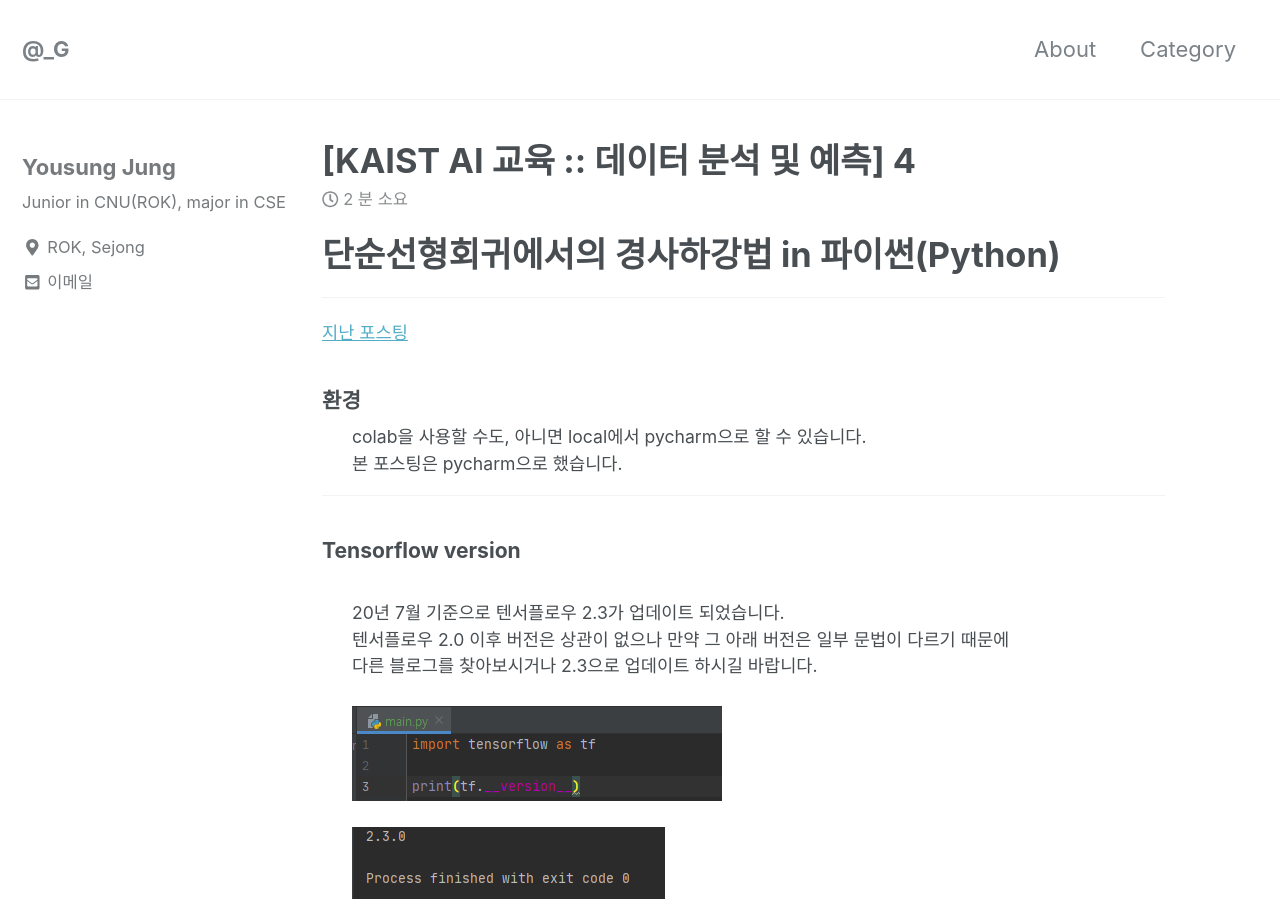
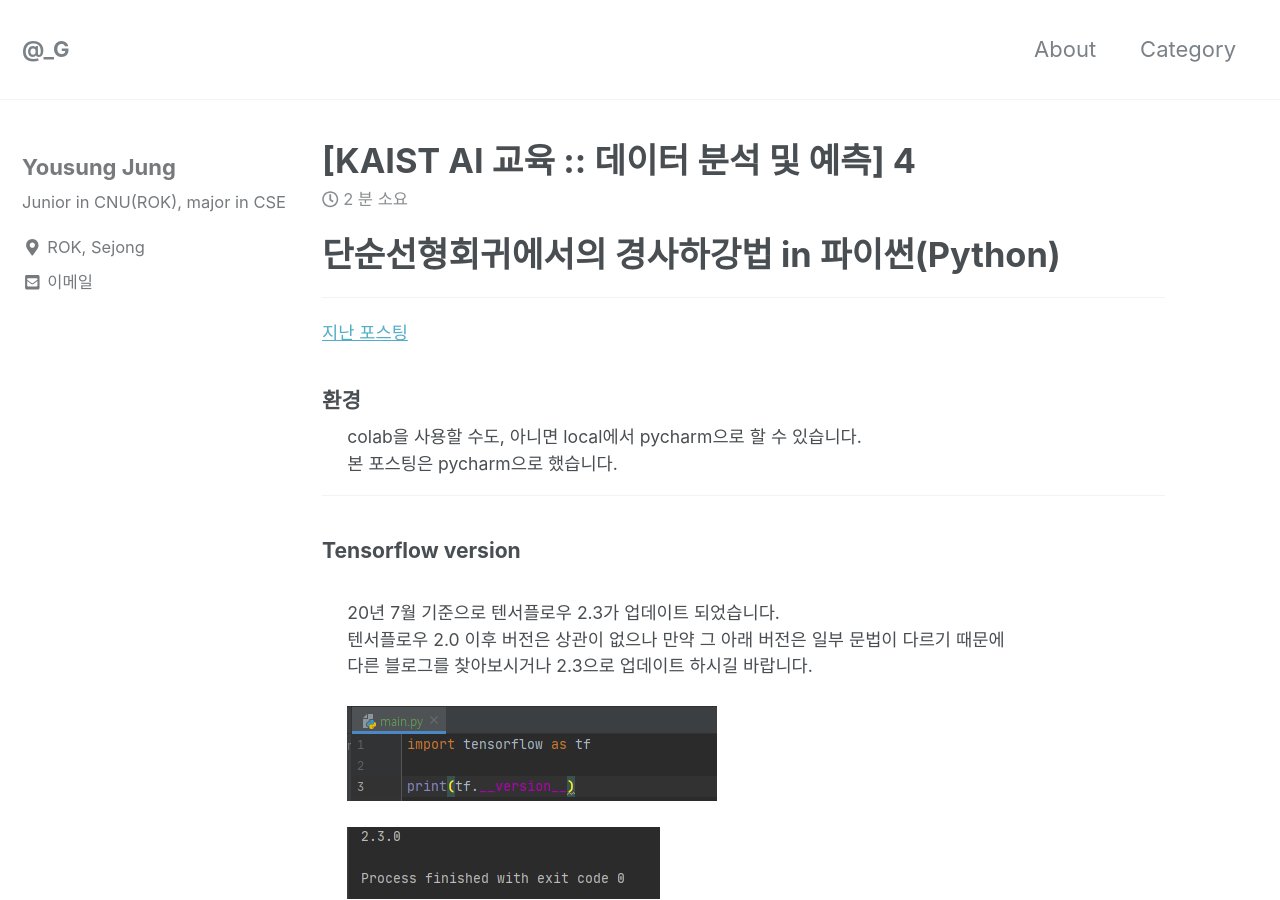
Before and after one commit to can019/can019.github.io, a Jekyll site: the page built from _posts/2020-08-26-MachineLearning-AI-4.md, in a window 1280 px wide and 900 px high. Built offline with Jekyll 4.4.1, drawn with Linux system fonts in a browser that asks for light colours; nearby versions of some CDN libraries.

Commit message:
margin-left 30px -> 3%

```diff
--- a/_posts/2020-08-26-MachineLearning-AI-4.md
+++ b/_posts/2020-08-26-MachineLearning-AI-4.md
@@ -11,7 +11,7 @@ published: true
   <a href = "https://can019.github.io/machinelearning/dataanalyze/MachineLearning-AI-3/">지난 포스팅</a><br/>
   <div>
     <h3 style = "font-size :1.2em"> 환경</h3>
-    <div style = "margin-left : 30px">
+    <div style = "margin-left : 3%">
      colab을 사용할 수도, 아니면 local에서 pycharm으로 할 수 있습니다.<br/>
      본 포스팅은 pycharm으로 했습니다.
 
@@ -19,7 +19,7 @@ published: true
  <hr/>
 <div>
     <h3 style = "font-size :1.2em"> Tensorflow version</h3><br/>
-    <div style = "margin-left : 30px">
+    <div style = "margin-left : 3%">
      20년 7월 기준으로 텐서플로우 2.3가 업데이트 되었습니다.<br/>
      텐서플로우 2.0 이후 버전은 상관이 없으나 만약 그 아래 버전은 일부 문법이 다르기 때문에<br/>
      다른 블로그를 찾아보시거나 2.3으로 업데이트 하시길 바랍니다.<br/><br/>
@@ -40,10 +40,10 @@ published: true
   <div>
     <h3 style = "font-size :1.2em">구현</h3>
 
-    <div style = "margin-left : 30px">
+    <div style = "margin-left : 3%">
        <div>
          <h3 style = "font-size :1.2em">라이브러리 없이 구현</h3><br/>
-              <div style = "margin-left : 30px">
+              <div style = "margin-left : 3%">
         		<img src="/assets/photos/code/linear_regression_1.png" width="850"><br/><br/>
 		미분과 경사하강을 라이브러리 없이 구현하였습니다.<br/><br/>
 		line 3 :: tensorflow 변수 w를 선언하고 -3으로 초기화합니다. (주석이 잘못되었습니다.)<br/>
@@ -65,7 +65,7 @@ published: true
         </div>
         <div>
          <h3 style = "font-size :1.2em">라이브러리로 구현</h3><br/>
-              <div style = "margin-left : 30px">
+              <div style = "margin-left : 3%">
 		<img src="/assets/photos/code/linear_regression_2.png" width="850"><br/><br/>
         		라이브러리로 구현한 코드입니다. 가설에 y절편이 추가되었습니다.<br/>
 		library를 사용한 부분만 설명하겠습니다.<br/><br/>
@@ -87,12 +87,12 @@ published: true
         </div>
         <div>
         	<h3 style = "font-size :1.2em">Kaggle data set을 통한 실습</h3><br/>
-             <div style = "margin-left : 30px">
+             <div style = "margin-left : 3%">
 	    data set은 보통 엑셀파일이나 txt파일을 사용합니다.<br/><br/>
 
 	    <div>
         	       <h3 style = "font-size :1.2em">1. Random number</h3><br/>
-            	<div style = "margin-left : 30px">
+            	<div style = "margin-left : 3%">
 		random number라 했지만 사실 하나의 직선상에 있는 점들과<br/>
 		극값 하나가 포함된 dataset입니다.<br/><br/>
 		<img src="/assets/photos/code/linear_regression_2.png"><br/><br/>
@@ -111,7 +111,7 @@ published: true
 
 	    <div>
         	       <h3 style = "font-size :1.2em">2. Height & Weight</h3><br/>
-            	<div style = "margin-left : 30px">
+            	<div style = "margin-left : 3%">
 
           		   </div>
 	           <hr/>
@@ -119,7 +119,7 @@ published: true
 
 	   <div>
         	       <h3 style = "font-size :1.2em">3. Salary & Experience</h3><br/>
-            	<div style = "margin-left : 30px">
+            	<div style = "margin-left : 3%">
 
           		   </div>
 	           <hr/>
@@ -147,7 +147,7 @@ published: true
     Os :: Window 10<br/>
     Anaconda :: version 3<br/>
     tensorflow :: for cpu and gpu<br/>
-    <div style = "margin-left : 30px">
+    <div style = "margin-left : 3%">
        version :: 2.3.0<br/>
     </div>
   </blockquote>
```
Also changed, not shown: _posts/2020-08-20-MachineLearning-AI-2.md (+2 -2 lines), _posts/2020-08-25-MachineLearning-AI-3.md (+2 -2 lines), _posts/2020-08-27-MachineLearning-AI-5.md (+3 -3 lines).
